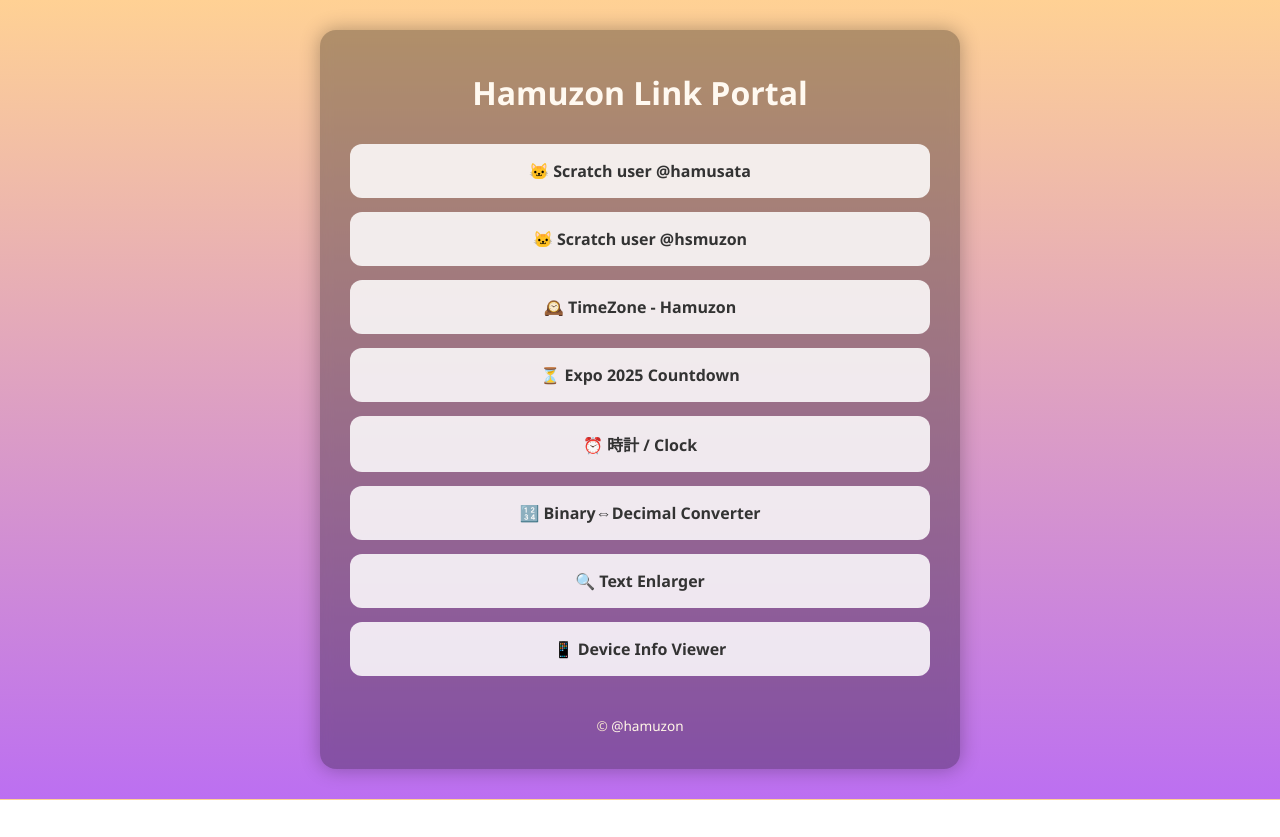
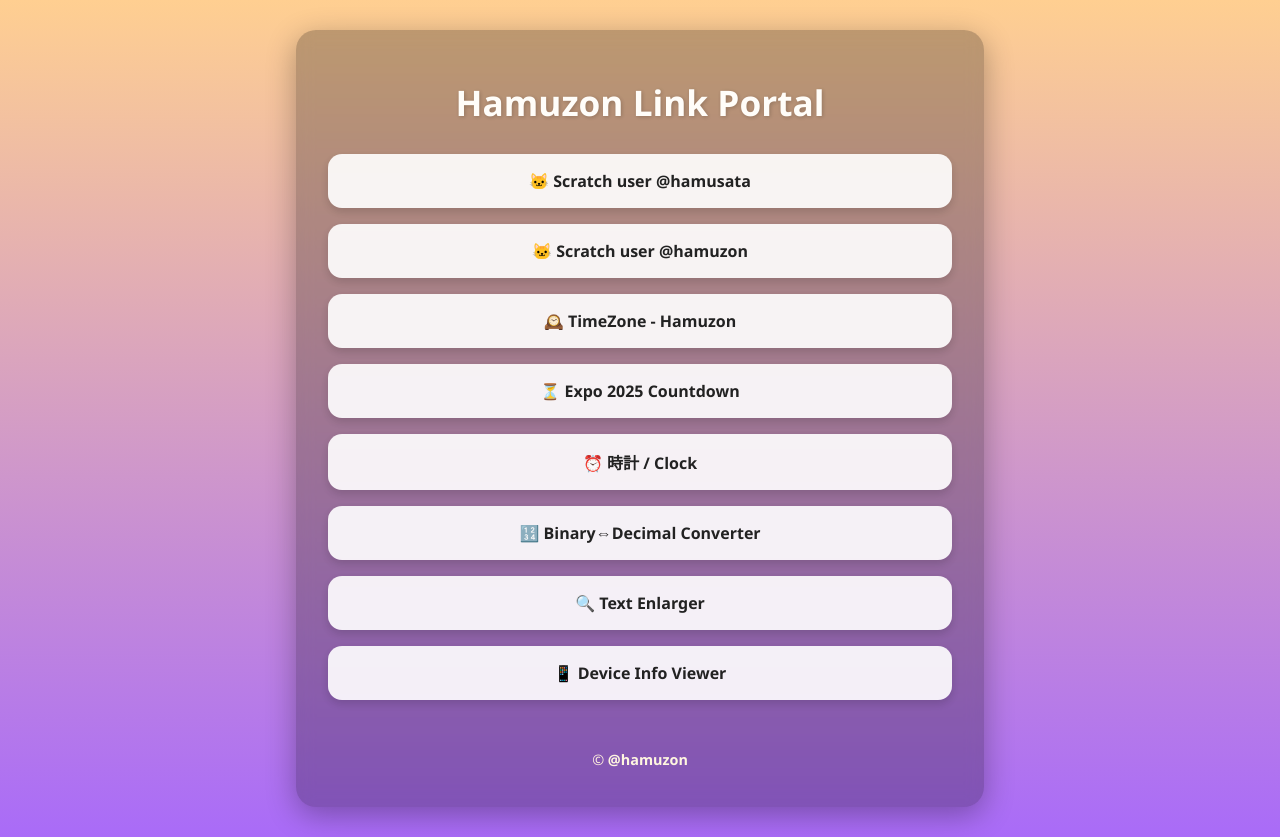
Before and after one commit to hamuzon/hamuzon-jp.f5.si, a plain HTML site: page index.html in a window 1280 px wide. Before the commit the page ends 800 px from the top, so only its background shows below. Drawn offline with Linux system fonts and the light colour scheme.

Commit message:
version 1.4

```diff
--- a/index.html
+++ b/index.html
@@ -8,60 +8,75 @@
   <style>
     body {
       margin: 0;
-      font-family: 'Segoe UI', sans-serif;
-      background: linear-gradient(to bottom, #ffd194, #bc6ff1);
+      font-family: 'Segoe UI', 'Hiragino Kaku Gothic ProN', sans-serif;
+      background: linear-gradient(to bottom, #ffcf91, #a96bf8);
       color: #fff;
       text-align: center;
       padding: 30px 10px;
     }
 
     .container {
-      max-width: 600px;
+      max-width: 640px;
       margin: auto;
-      padding: 20px;
-      background-color: rgba(0, 0, 0, 0.3);
-      border-radius: 16px;
-      backdrop-filter: blur(6px);
-      box-shadow: 0 0 20px rgba(0,0,0,0.3);
+      padding: 24px;
+      background-color: rgba(0, 0, 0, 0.25);
+      border-radius: 20px;
+      backdrop-filter: blur(8px);
+      box-shadow: 0 8px 30px rgba(0, 0, 0, 0.3);
     }
 
     h1 {
-      font-size: 2em;
-      margin-bottom: 30px;
-      color: #fff9f0;
+      font-size: 2.2em;
+      margin-bottom: 28px;
+      color: #fffdf9;
+      text-shadow: 1px 1px 4px rgba(0,0,0,0.2);
     }
 
     .link {
       display: block;
-      background: rgba(255, 255, 255, 0.85);
-      color: #333;
+      background: rgba(255, 255, 255, 0.9);
+      color: #222;
       text-decoration: none;
-      margin: 14px auto;
-      padding: 16px 20px;
-      border-radius: 12px;
-      font-weight: bold;
+      margin: 16px auto;
+      padding: 16px 24px;
+      border-radius: 14px;
+      font-weight: 600;
       max-width: 90%;
-      transition: background 0.3s, transform 0.2s;
+      box-shadow: 0 4px 10px rgba(0,0,0,0.15);
+      transition: all 0.3s ease;
     }
 
     .link:hover {
-      background: #ffffff;
-      transform: translateY(-2px);
+      background: #fff;
+      transform: translateY(-3px);
+      box-shadow: 0 6px 14px rgba(0, 0, 0, 0.2);
     }
 
     footer {
-      margin-top: 40px;
-      font-size: 0.85em;
-      color: #f4e1cc;
+      margin-top: 50px;
+      font-size: 0.9em;
+      color: #ffeedd;
     }
 
     footer a {
-      color: #fff6e6;
+      color: #fff6e0;
       text-decoration: none;
+      font-weight: bold;
     }
 
     footer a:hover {
       text-decoration: underline;
+    }
+
+    @media (max-width: 480px) {
+      .link {
+        font-size: 1em;
+        padding: 14px 18px;
+      }
+
+      h1 {
+        font-size: 1.8em;
+      }
     }
   </style>
 </head>
@@ -70,7 +85,7 @@
     <h1>Hamuzon Link Portal</h1>
 
     <a class="link" href="https://scratch.mit.edu/users/hamusata/" target="_blank">🐱 Scratch user @hamusata</a>
-    <a class="link" href="https://scratch.mit.edu/users/hamuzon/" target="_blank">🐱 Scratch user @hsmuzon</a>
+    <a class="link" href="https://scratch.mit.edu/users/hamuzon/" target="_blank">🐱 Scratch user @hamuzon</a>
     <a class="link" href="https://hamuzon.github.io/Time-Zone_app/" target="_blank">🕰️ TimeZone - Hamuzon</a>
     <a class="link" href="https://hamuzon.github.io/expo2025-counter/" target="_blank">⏳ Expo 2025 Countdown</a>
     <a class="link" href="https://time-app.f5.si" target="_blank">⏰ 時計 / Clock</a>
@@ -79,7 +94,7 @@
     <a class="link" href="https://hamuzon.github.io/Device-info/" target="_blank">📱 Device Info Viewer</a>
 
     <footer>
-     <p>&copy; <a href="https://hamuzon-jp.f5.si/" class="tpww" onclick="location.reload()">@hamuzon</a></p>
+      <p>&copy; <a href="https://hamuzon-jp.f5.si/" class="tpww" onclick="location.reload()">@hamuzon</a></p>
     </footer>
   </div>
 </body>
```
